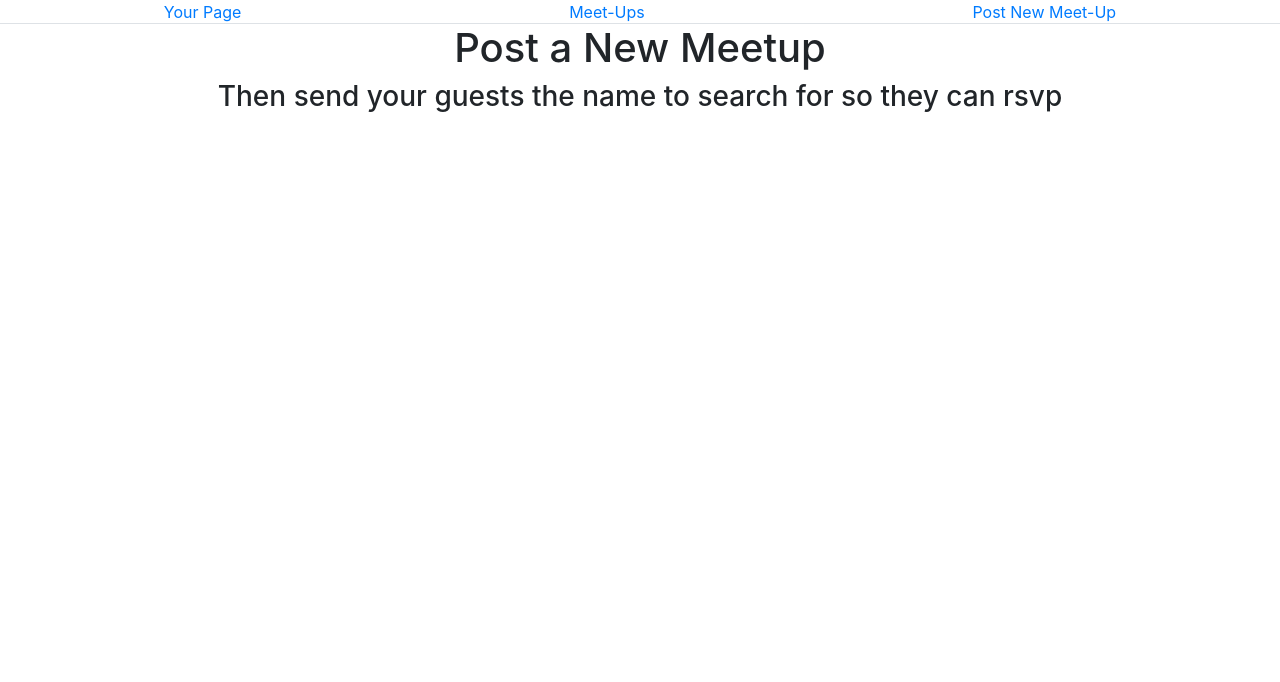
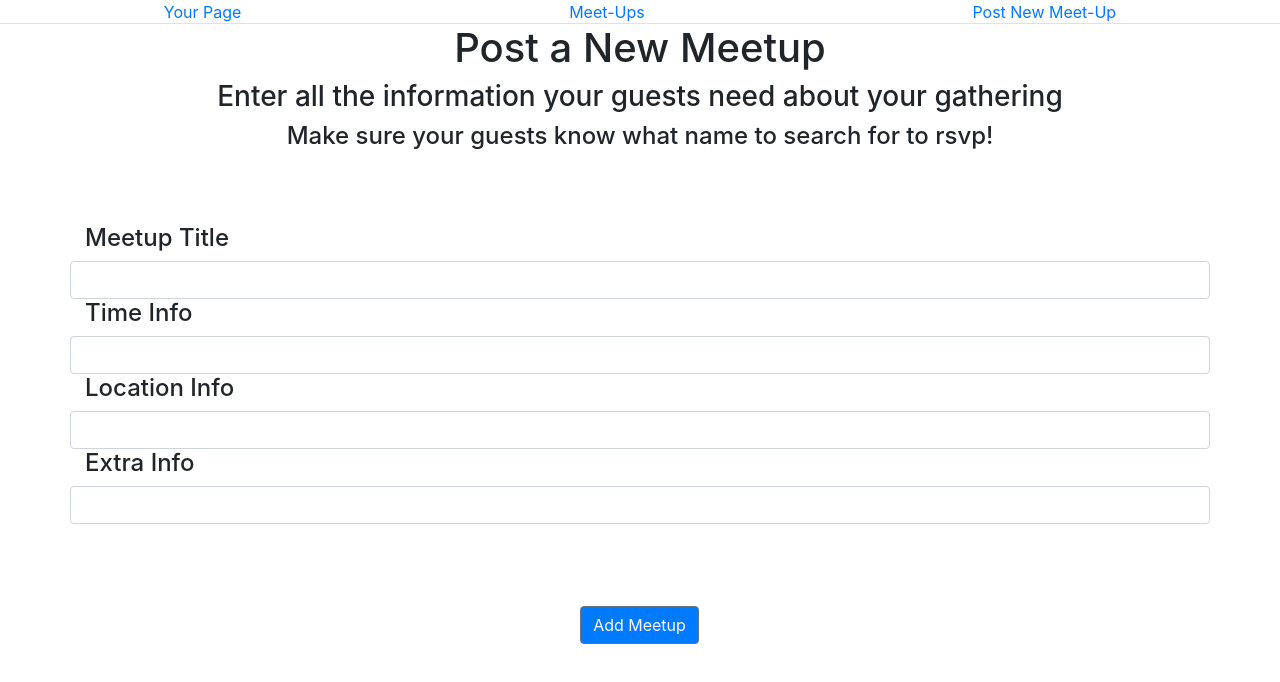
Before and after one commit to cddeal12/Project-3, a React (Create React App) app: page /new-meet-up in a window 1280 px wide. Shown: the top 682 px of the page. Built offline with nearby package versions, Linux system fonts and the light colour scheme.

Commit message:
Added content to newmeetup page, now can be used to add meetups to the database with full funcitonality

```diff
--- a/controller/MeetupController.js
+++ b/controller/MeetupController.js
@@ -8,12 +8,13 @@ const db = require("../models");
 router.post("/api/meetup", function (req, res) {
     console.log("Adding Meetup: " + req.body.name);
     db.Meetup.create({
-        name: req.body.name,
+        meetup_name: req.body.name,
         time_info: req.body.timeInfo,
         location_info: req.body.locationInfo,
         extra_info: req.body.extraInfo,
+        owner_id: req.body.owner_id
     }).then(function (newMeetup) {
-        console.log("Added Meetup: " + newMeetup.name)
+        console.log("Added Meetup: " + newMeetup.meetup_name)
         res.json(newMeetup);
     }).catch((err) => {
         console.log(err);
--- a/models/Meetup.js
+++ b/models/Meetup.js
@@ -14,7 +14,10 @@ module.exports = function (sequelize, DataTypes) {
         },
         extra_info: {
             type: DataTypes.STRING,
-        }
+        },
+        // owner_id:  {
+        //   type: DataTypes.INTEGER,
+        // }
       },
       {
         timestamps: false,
--- /dev/null
+++ b/src/Components/YourLibrary.js
@@ -0,0 +1,29 @@
+import React from "react";
+
+function YourLibrary(props) {
+
+    return (
+        <div className="library">
+            <table className="table">
+                <thead>
+                    <tr>
+                    <th scope="col">#</th>
+                    <th scope="col">Game</th>
+                    </tr>
+                </thead>
+                <tbody>
+                    {
+                        props.library.map((game, i) => {
+                        return <tr>
+                            <th scope="row">{i + 1}</th>
+                            <td>{game.title}</td>
+                        </tr>
+                        })
+                    }
+                </tbody>
+            </table>
+        </div>
+    )
+}
+
+export default YourLibrary;
--- a/src/Pages/NewMeetUp.js
+++ b/src/Pages/NewMeetUp.js
@@ -1,11 +1,71 @@
 import React, {Component} from "react";
 import MainNav from '../Components/MainNav';
+import API from "../Utils/API";
 
 class NewMeetUp extends Component {
     constructor(props) {
         super(props);
-        this.state = {};
+        this.textInput = React.createRef();
+        this.state = {
+            titleField: "",
+            timeField: "",
+            locationField: "",
+            extraField: "",
+            currentUser: 1,
+            redAlert: "col-12 alert alert-danger invisible",
+            greenAlert: "col-12 alert alert-success invisible",
+        };
     };
+
+    // Field Update Methods
+    handleTitleUpdate = (event) => {
+        this.setState({titleField: event.target.value});
+    };
+
+    handleTimeUpdate = (event) => {
+        this.setState({timeField: event.target.value});
+    };
+
+    handleLocationUpdate = (event) => {
+        this.setState({locationField: event.target.value});
+    };
+
+    handleExtraUpdate = (event) => {
+        this.setState({extraField: event.target.value});
+    };
+
+    // Makes a post call to meetups using the states of the fields, IF none are empty
+        // If there are empty fields, then displays an alert for a few seconds
+    addNewMeetup = () => {
+        if (this.state.titleField == "" || this.state.timeField == "" || this.state.locationField == "" || this.state.extraField == "") {
+            this.setState({redAlert: "col-12 my-3 alert alert-danger visible"});
+        } else {
+            let newTitle = this.state.titleField;
+            let newTime = this.state.timeField;
+            let newLocation = this.state.locationField;
+            let newExtra = this.state.extraField;
+            let newOwner = this.state.currentUser;
+
+            API.addMeetup({
+                name: newTitle,
+                timeInfo: newTime,
+                locationInfo: newLocation,
+                extraInfo: newExtra,
+                ownerId: newOwner
+            })
+            .then( (res) => {
+                // Sets the alerts to the proper visibility and clears the input fields to prevent quick re-sending of an identical meetup
+                console.log(res);
+                this.setState({redAlert: "col-12 alert alert-danger invisible"});
+                this.setState({greenAlert: "col-12 alert alert-success visible"});
+                this.setState({titleField: ""});
+                this.setState({timeField: ""});
+                this.setState({locationField: ""});
+                this.setState({extraField: ""});
+            });
+        }
+    };
+
 
     render() {
         return (
@@ -15,7 +75,23 @@ class NewMeetUp extends Component {
                     <div className="row">
                         <div className="col-12 text-center">
                             <h1>Post a New Meetup</h1>
-                            <h3>Then send your guests the name to search for so they can rsvp</h3>
+                            <h3>Enter all the information your guests need about your gathering</h3>
+                            <h4>Make sure your guests know what name to search for to rsvp!</h4>
+                        </div>
+                    </div>
+                    <div className="row justify-content-center">
+                        <div className={this.state.greenAlert} role="alert">Added your Meetup Successfully!</div>
+                        <h4 className="col-12" >Meetup Title</h4>
+                        <input id="meetup-title" maxLength="255" ref={this.textInput} value={this.state.titleField} onChange={this.handleTitleUpdate} type="text" className="form-control"></input>
+                        <h4 className="col-12" >Time Info</h4>
+                        <input id="time-input" maxLength="255" ref={this.textInput} value={this.state.timeField} onChange={this.handleTimeUpdate} type="text" className="form-control"></input>
+                        <h4 className="col-12" >Location Info</h4>
+                        <input id="location-input" maxLength="255" ref={this.textInput} value={this.state.locationField} onChange={this.handleLocationUpdate} type="text" className="form-control"></input>
+                        <h4 className="col-12" >Extra Info</h4>
+                        <input id="extra-input" maxLength="255" ref={this.textInput} value={this.state.extraField} onChange={this.handleExtraUpdate} type="text" className="form-control"></input>
+                        <div className={this.state.redAlert} role="alert">Make sure you leave no fields empty.</div>
+                        <div className="input-group-append my-3 align-center">
+                            <button className="btn btn-primary text-white btn-outline-secondary" onClick={this.addNewMeetup} type="submit">Add Meetup</button>
                         </div>
                     </div>
                 </div>
--- a/src/Pages/UserPage.js
+++ b/src/Pages/UserPage.js
@@ -2,14 +2,25 @@ import React, {Component} from "react";
 import MainNav from '../Components/MainNav';
 import API from '../Utils/API';
 import GameSearchArea from '../Components/GameSearchArea';
+import YourLibrary from "../Components/YourLibrary";
 
 class UserPage extends Component {
     constructor(props) {
         super(props);
         this.state = {
             searchField: "",
-            gamesSearched: []
+            gamesSearched: [],
+            currentUser: 1,
+            library: [{title: "Glooooomb"}, {title: "wahooRat"}]
         };
+    };
+
+    componentDidMount = () => {
+        // API.findUserGameByUser(this.state.currentUser)
+        // .then((res) => {
+        //     console.log(res)
+        // });
+        console.log("COMPONENTDIDMOUNT");
     };
 
     handleFieldChange = (event) => {
@@ -39,14 +50,20 @@ class UserPage extends Component {
     saveBtnPress = (event) => {
         let targetBGG = event.target.getAttribute("bggid");
         let targetTitle = event.target.getAttribute("title");
+        let userAddingGame = this.state.currentUser;
         console.log("You clicked a save button with bggId: " + targetBGG);
 
         API.addGame({
             title: targetTitle,
             bggId: targetBGG,
             imageString:"https://via.placeholder.com/150"
+        })
+        .then(function(res) {
+            API.addUserGame({
+                userId: userAddingGame,
+                gameId: res.data.id
+            })
         });
-
     };
 
     render() {
@@ -56,8 +73,8 @@ class UserPage extends Component {
                 <div className="container">
                     <div className="row">
                         <div className="col-12 text-center">
-                            <h1>Main User Page</h1>
-                            <h3>Edit Your Name and Your Collection</h3>
+                        <h1>Welcome to bgg-tracker</h1>
+                        <h3>Edit your Name and Collection here</h3>
                         </div>
                         <br></br>
                         <h4 className="text-center">Display Name Change</h4>
@@ -66,6 +83,11 @@ class UserPage extends Component {
                             <div className="input-group-append">
                                 <button className="btn btn-primary text-white btn-outline-secondary" type="submit">Update</button>
                             </div>
+                        </div>
+                        <br></br>
+                        <div className="col-12">
+                            <h2>Your Current Library</h2>
+                            <YourLibrary library={this.state.library}/>
                         </div>
                         <br></br>
                         <h4 className="mt-5">Search</h4>
--- a/src/Utils/API.js
+++ b/src/Utils/API.js
@@ -62,7 +62,8 @@ const API = {
             name: newMeet.name,
             timeInfo: newMeet.timeInfo,
             locationInfo: newMeet.locationInfo,
-            extraInfo: newMeet.extraInfo
+            extraInfo: newMeet.extraInfo,
+            owner_id: newMeet.ownerId
         });
     },
 
```
Also changed, not shown: 6 other files (tests, documents, lock files or other folders).
